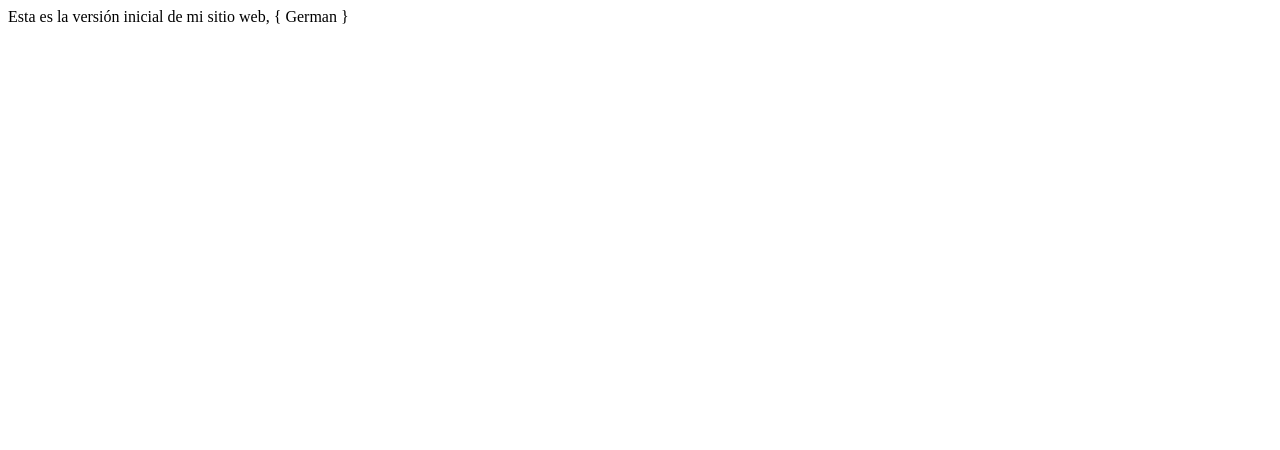
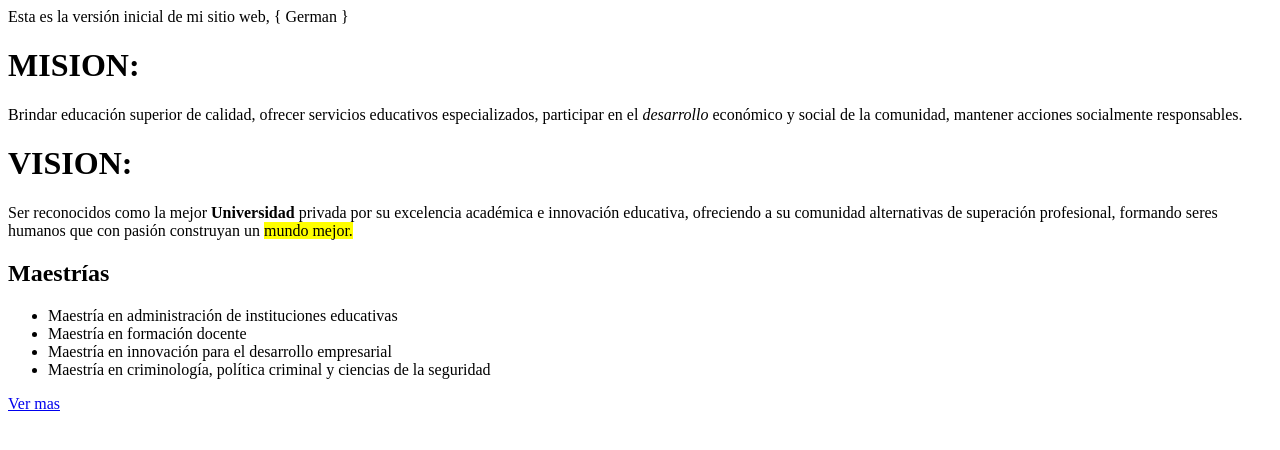
Before and after one commit to Geremyy/Geremyy.github.io, a plain HTML site: page index.html in a window 1280 px wide. Drawn offline with Linux system fonts and the light colour scheme.

Commit message:
Elementos simples HTML5

```diff
--- a/index.html
+++ b/index.html
@@ -2,9 +2,27 @@
 <html lang="en">
     <head>
         <meta charset="utf-8">
-        <title>Mi sitio Web</title>
+        <title>Demo librería CSS</title>
+<meta name="viewport" content="width=device-width, initial-scale=1">
+<!--link rel="stylesheet" href="https://cdn.jsdelivr.net/npm/bulma@0.8.0/css/bulma.min.css"-->
     </head>
     <body>
         Esta es la versión inicial de mi sitio web, { German }
+<h1>MISION:</h1>
+<p>
+Brindar educación superior de calidad, ofrecer servicios educativos especializados, participar en el <i>desarrollo</i> económico y social de la comunidad, mantener acciones socialmente responsables.
+</p>
+<h1>VISION:</h1>
+<p>
+Ser reconocidos como la mejor <strong>Universidad</strong>  privada por su excelencia académica e innovación educativa, ofreciendo a su comunidad alternativas de superación profesional, formando seres humanos que con pasión construyan un <mark>mundo mejor.</mark>
+</p>
+<h2>Maestrías</h2>
+<ul>
+    <li>Maestría en administración de instituciones educativas</li>
+    <li>Maestría en formación docente</li>
+    <li>Maestría en innovación para el desarrollo empresarial</li>
+    <li>Maestría en criminología, política criminal y ciencias de la seguridad</li>
+</ul>
+<a href="https://www.uniceq.edu.mx">Ver mas</a>
     </body>
 </html>
```
Also changed, not shown: 1 other file.
